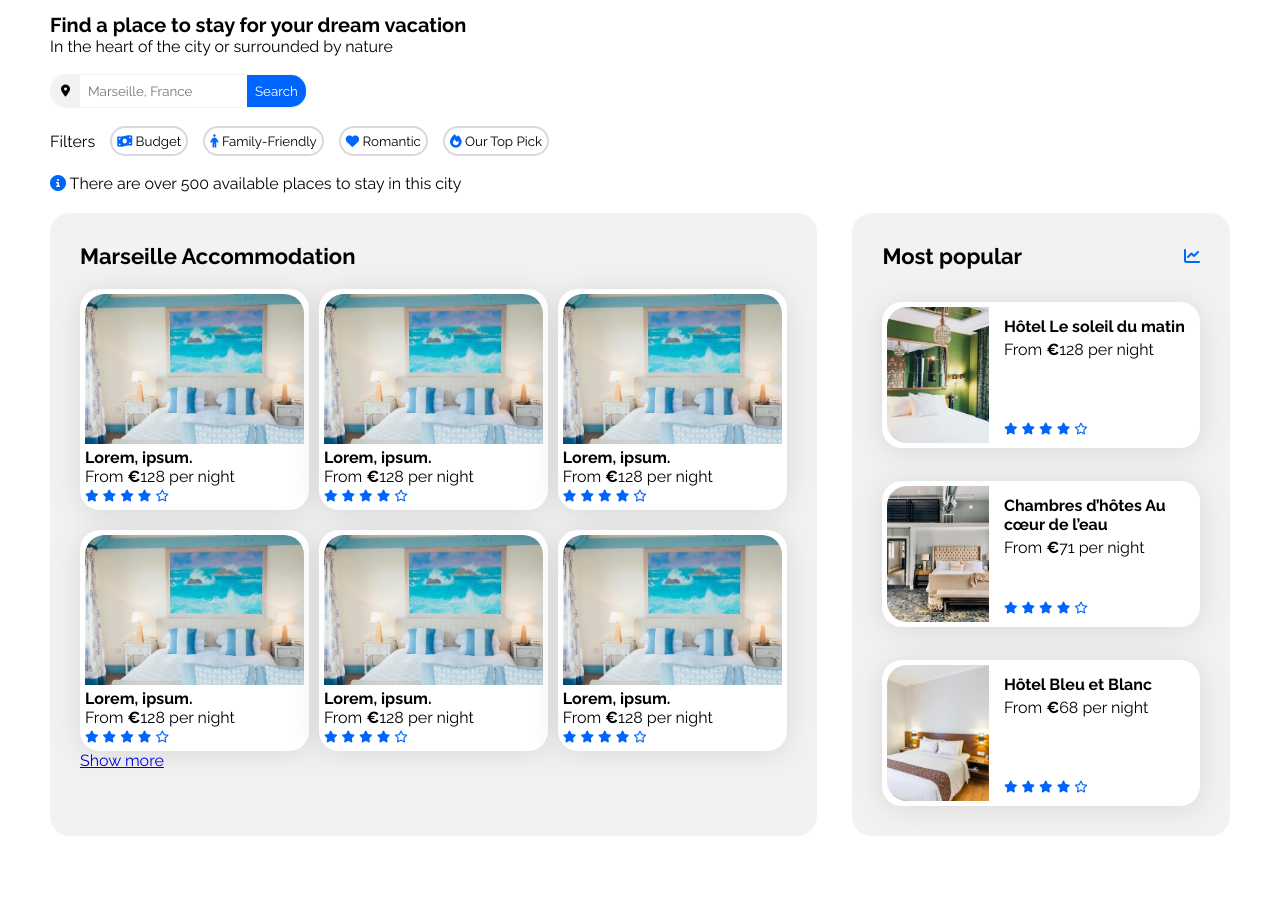
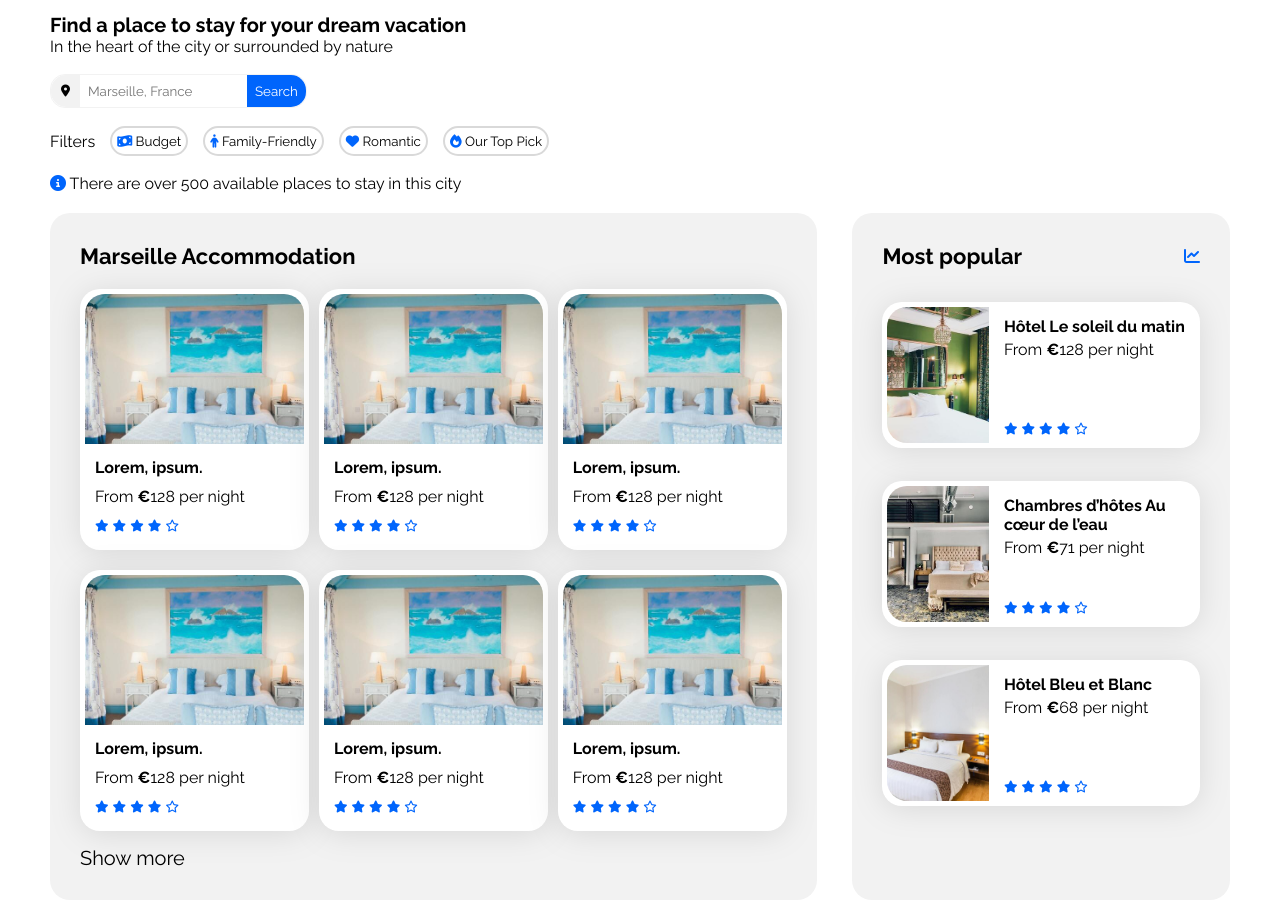
Before and after one commit to jaylex12345/New-Booki-Website, a plain HTML site: page index.html in a window 1280 px wide. Shown: the part 48-948 px from the top of the page. Before the commit the page ends 884 px from the top, so only its background shows below. Drawn offline with Linux system fonts and the light colour scheme.

Commit message:
styled accomodation card

```diff
--- a/css/style.css
+++ b/css/style.css
@@ -172,6 +172,7 @@ nav .active{
     flex-wrap: wrap;
     row-gap: 20px;
     margin-top: 20px;
+    margin-bottom: 15px;
 }
 
 .accomodation-list .card{
@@ -183,6 +184,26 @@ nav .active{
     height: 150px;
     border-top-left-radius: 20px;
     border-top-right-radius: 20px;
+}
+
+.accomodation-list .card-content{
+    margin-top: 10px;
+    margin-bottom: 05px;
+    margin-left: 10px;
+}
+
+.accomodation-list .card-rating{
+    margin-left: 10px;
+}
+.accomodation-list .card-rating, .accomodation-list .card-title{
+    margin-top: 10px;
+    margin-bottom: 10px;
+}
+
+.more a{
+    color: black;
+    font-size: 20px;
+    text-decoration: none;
 }
 
 /****** Popular ***********/
--- a/index.html
+++ b/index.html
@@ -138,7 +138,7 @@
                             </div>
                         </div>
                     </div>
-                    <p><a href="#">Show more</a></p>
+                    <p class="more"><a href="#">Show more</a></p>
                 </section>
                 <section class="popular">
                     <div class="popular-title">
```
